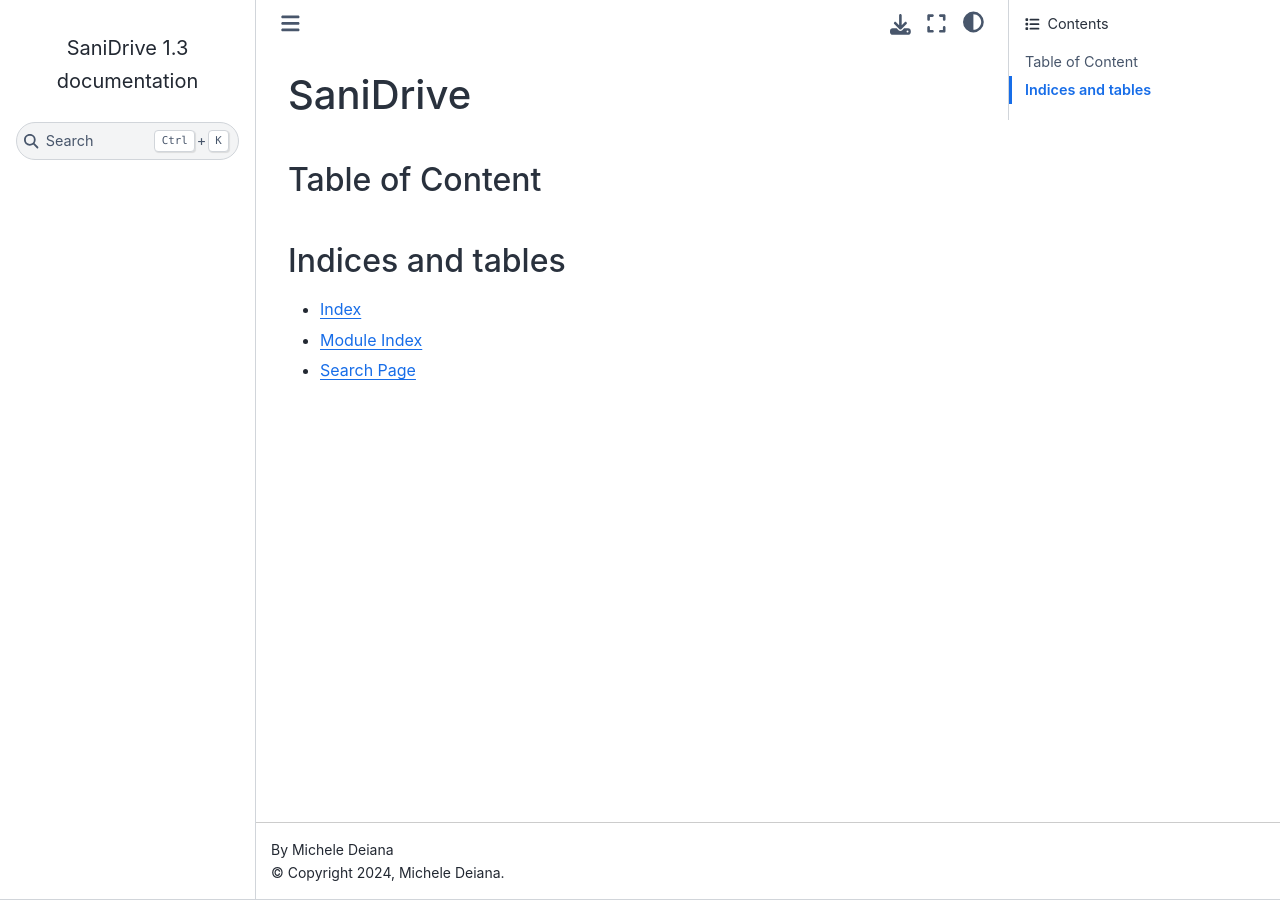
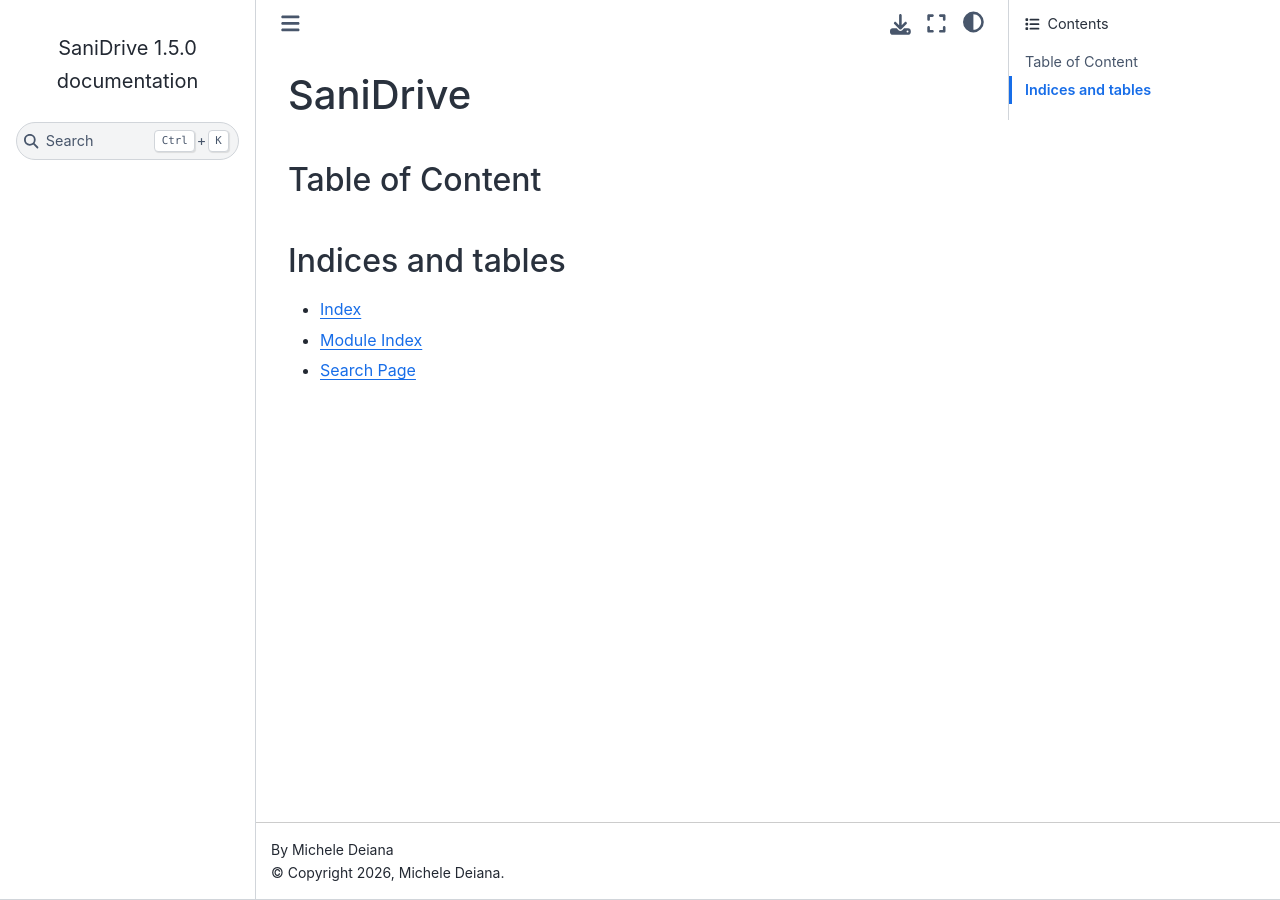
Before and after one commit to mdeiana/SaniDrive, a Sphinx documentation site: the page built from docs/source/index.rst, in a window 1280 px wide. Built offline with Sphinx 7.4.7 and the Sphinx Book theme 1.1.4, drawn with Linux system fonts in a browser that asks for light colours; pages that are not in the unit, such as notebooks, are missing from menus.

Commit message:
docs: update docs

```diff
--- a/docs/source/conf.py
+++ b/docs/source/conf.py
@@ -7,9 +7,9 @@
 # https://www.sphinx-doc.org/en/master/usage/configuration.html#project-information
 
 project = 'SaniDrive'
-copyright = '2024, Michele Deiana'
+copyright = '2026, Michele Deiana'
 author = 'Michele Deiana'
-release = '1.3'
+release = '1.5.0'
 
 # -- General configuration ---------------------------------------------------
 # https://www.sphinx-doc.org/en/master/usage/configuration.html#general-configuration
@@ -32,6 +32,8 @@ exclude_patterns = []
 
 napoleon_google_docstring = False
 napoleon_numpy_docstring = True
+napoleon_use_param = True
+napoleon_use_rtype = True
 napoleon_include_private_with_doc = True
 
 autodoc_default_options = {
```
